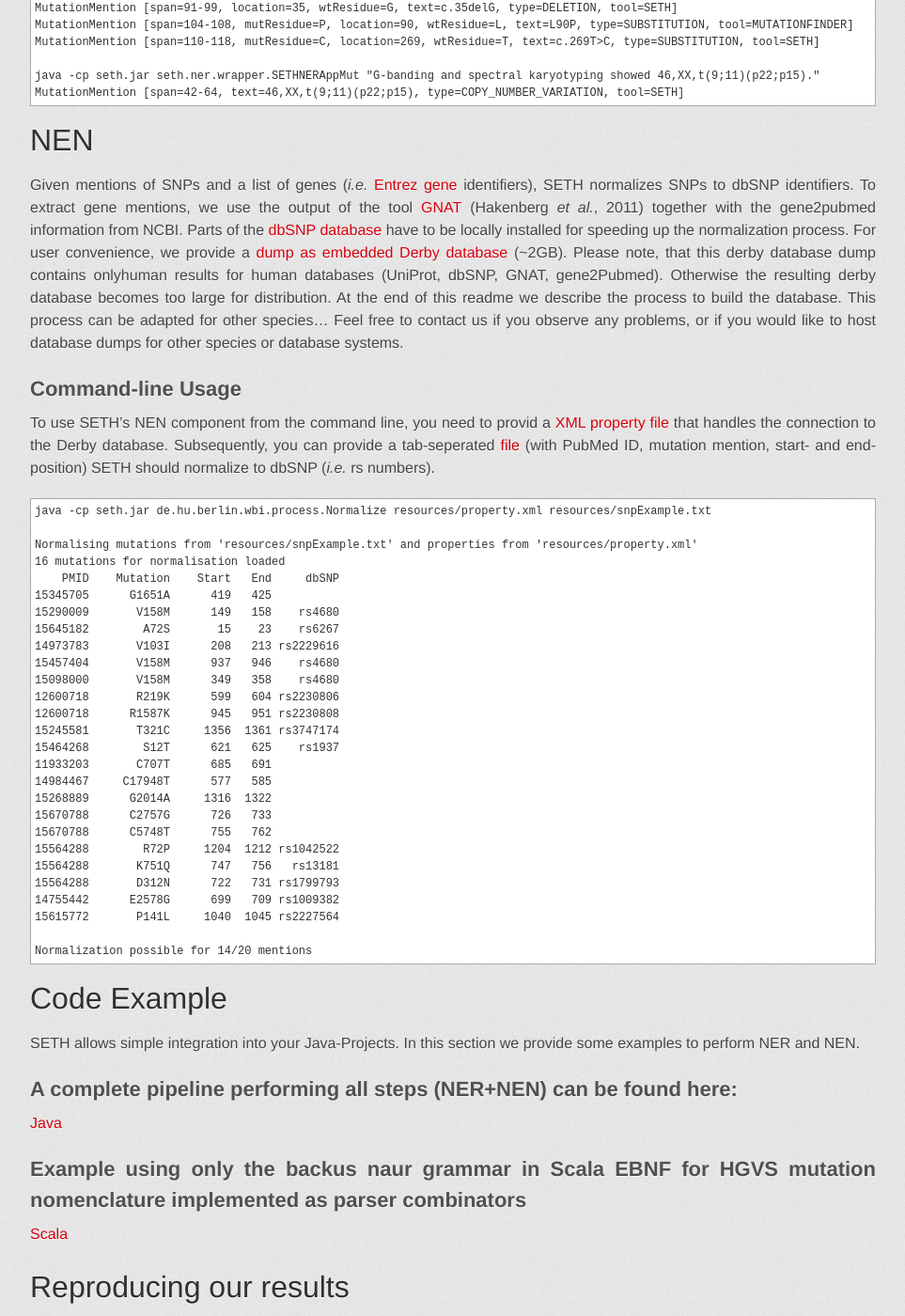
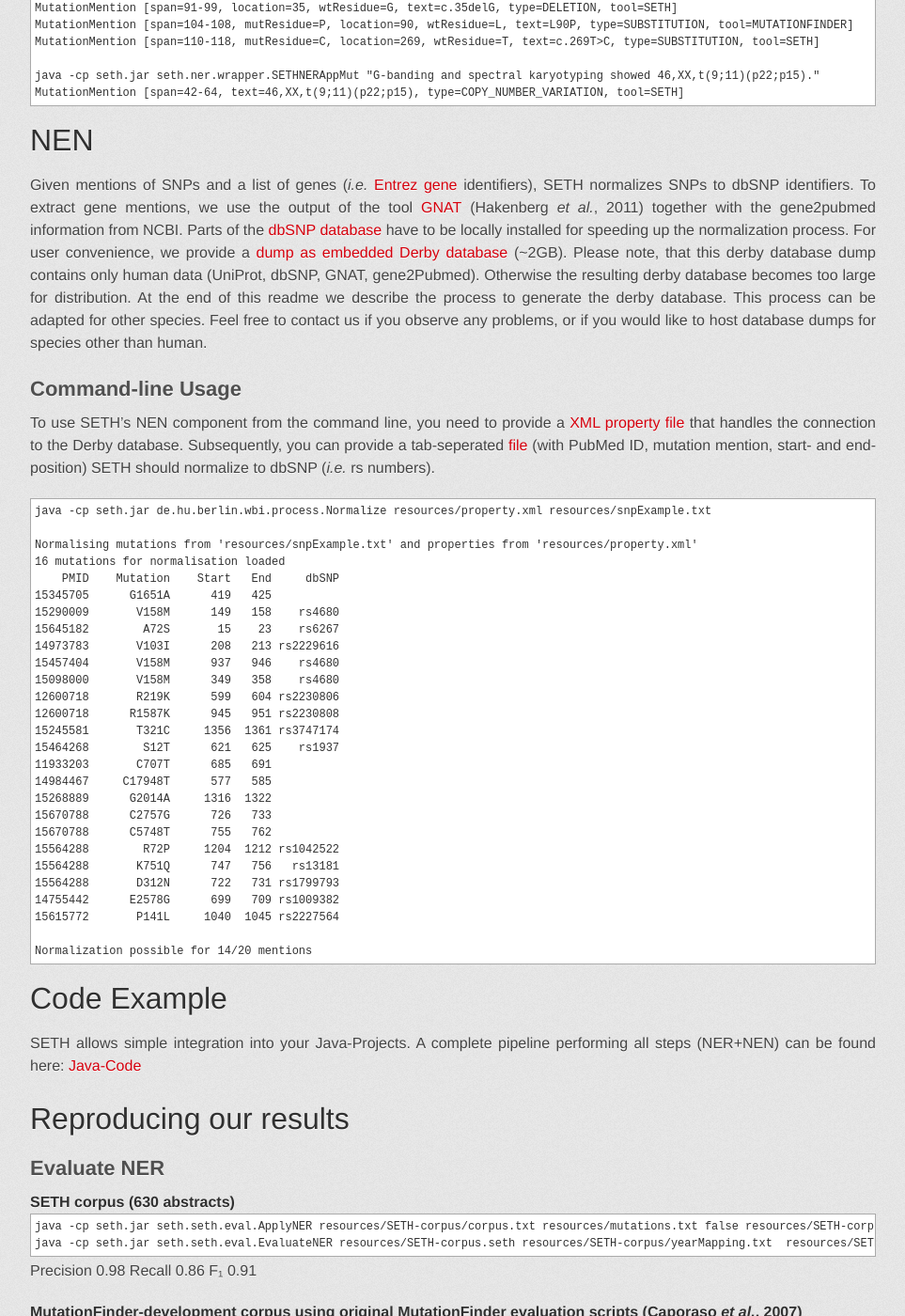
Before and after one commit to rockt/SETH, a Jekyll site: the page built from index.md, in a window 1280 px wide and 1400 px high, scrolled down 1684 px. Shown: the whole window at 94% size, without its empty margins (158-1121 px from the left). Built offline with Jekyll 4.4.1, drawn with Linux system fonts in a browser that asks for light colours; some web fonts are replaced; some of the changed text lies outside the part shown.

Commit message:
Update index.md

```diff
--- a/index.md
+++ b/index.md
@@ -57,13 +57,14 @@
 Parts of the [dbSNP database](http://www.ncbi.nlm.nih.gov/projects/SNP/) have to be locally installed for speeding up
 the normalization process.
 For user convenience, we provide a [dump as embedded Derby database](https://drive.google.com/open?id=0B9uTfq0OyHAsS0hoNDFRR0ZyOUE) (~2GB).
-Please note, that this derby database dump contains onlyhuman results for human databases (UniProt, dbSNP, GNAT, gene2Pubmed). Otherwise the resulting derby database becomes too large for distribution.
-At the end of this readme we describe the process to build the database.
-This process can be adapted for other species...
-Feel free to contact us if you observe any problems, or if you would like to host database dumps for other species or database systems.
+Please note, that this derby database dump contains only human data (UniProt, dbSNP, GNAT, gene2Pubmed).
+Otherwise the resulting derby database becomes too large for distribution.
+At the end of this readme we describe the process to generate the derby database.
+This process can be adapted for other species.
+Feel free to contact us if you observe any problems, or if you would like to host database dumps for species other than human.
 
 ## Command-line Usage
-To use SETH's NEN component from the command line, you need to provid a [XML property file](https://github.com/rockt/SETH/blob/master/resources/seth_properties.xml)
+To use SETH's NEN component from the command line, you need to provide a [XML property file](https://github.com/rockt/SETH/blob/master/resources/seth_properties.xml)
 that handles the connection to the Derby database.
 Subsequently, you can provide a tab-seperated [file](https://github.com/rockt/SETH/blob/master/resources/snpExample.txt) (with PubMed ID, mutation mention, start- and end-position)
 SETH should normalize to dbSNP (*i.e.* rs numbers).
@@ -97,37 +98,12 @@
 	Normalization possible for 14/20 mentions
 
 # Code Example
-SETH allows simple integration into your Java-Projects. In this section we provide some examples to perform NER and NEN.
-
-
-## A complete pipeline performing all steps (NER+NEN) can be found here:
-[Java](https://github.com/rockt/SETH/blob/master/src/main/java/seth/SETH.java#L203-L246)
-
-
-
-## Example using only the backus naur grammar in Scala EBNF for HGVS mutation nomenclature implemented as parser combinators
-[Scala](https://github.com/rockt/SETH/blob/master/src/main/scala/seth/ner/SETHNER.scala#L128-L356)
-
+SETH allows simple integration into your Java-Projects.  A complete pipeline performing all steps (NER+NEN) can be found here:
+[Java-Code](https://github.com/rockt/SETH/blob/master/src/main/java/seth/SETH.java#L203-L254)
 
 # Reproducing our results
 
 ## Evaluate NER
-
-<!---
-#### Human Mutation corpus I (210 abstracts)
-    java -cp seth.jar seth.seth.eval.ApplyNER resources/humu/corpus.txt resources/mutations.txt false resources/humu.seth
-    java -cp seth.jar seth.seth.eval.EvaluteNaER resources/humu.seth resources/humu/yearMapping.txt  resources/humu/annotations/
-Precision 0.98
-Recall    0.84
-F₁        0.90
-
-#### Human Mutation corpus II (420 abstracts)
-    java -cp seth.jar seth.seth.eval.ApplyNER resources/american/corpus.txt resources/mutations.txt false resources/american.seth
-    java -cp seth.jar seth.seth.eval.EvaluateNER resources/american.seth resources/american/yearMapping.txt resources/american/annotations/
-Precision 0.88
-Recall    0.82
-F₁        0.85
--->
 
 #### SETH corpus (630 abstracts)
     java -cp seth.jar seth.seth.eval.ApplyNER resources/SETH-corpus/corpus.txt resources/mutations.txt false resources/SETH-corpus.seth
@@ -169,8 +145,6 @@
 Precision 0.95
 Recall    0.77
 F₁        0.85
-
-
 
 #### Corpus of Verspoor *et al.* (2013)
     java -cp seth.jar seth.seth.eval.ApplyNerToVerspoor resources/Verspoor2013/corpus/ resources/mutations.txt resources/Verspoor2013.seth
@@ -263,7 +237,7 @@
 # Rebuilding the database used for SNP normalization
 **WARNING:** We provide a stand-alone (embedded) [Derby database](https://drive.google.com/file/d/0B9uTfq0OyHAsS0hoNDFRR0ZyOUE/view?usp=sharing).
 The following steps are only needed if you want to build the database from scratch.
-This database is **only** required for normalization to either dbSNP or UniProt...
+This database is **only** required for normalization to either dbSNP or UniProt.
 
 
 The import script is tailored towards a mySQL database, but theoretically any other database can be used.
@@ -295,8 +269,9 @@
 ### Parse dbSNP-XML dump
 This takes some compute resources and disk-space.
 
-	time java -cp seth.jar de.hu.berlin.wbi.stuff.xml.ParseXML property.xml /path/with/dbSNP-XML/files/... #Parse file
-	zcat HGVS.tsv.gz | cut -f 1-3 > hgvs2.tsv #Remove refseq information for derby-DB (gets too large otherwise)
+	time java -cp seth.jar de.hu.berlin.wbi.stuff.xml.ParseXMLToFile  /path/with/dbSNP-XML/files/... #Parse file
+	zcat HGVS.tsv.gz | cut -f 1-3 > hgvs2.tsv #Remove refseq information for derby-DB (only necessary to reduce database size)
+	#Remove duplicated entries
 	split -l100000000 hgvs2.tsv '_tmp';
 	ls -1 _tmp* | while read FILE; do echo $FILE; sort $FILE -o $FILE ; done; #Individual sort
 	sort -u -m _tmp* -o hgvs.tsv.sorted #Merge sort
```
